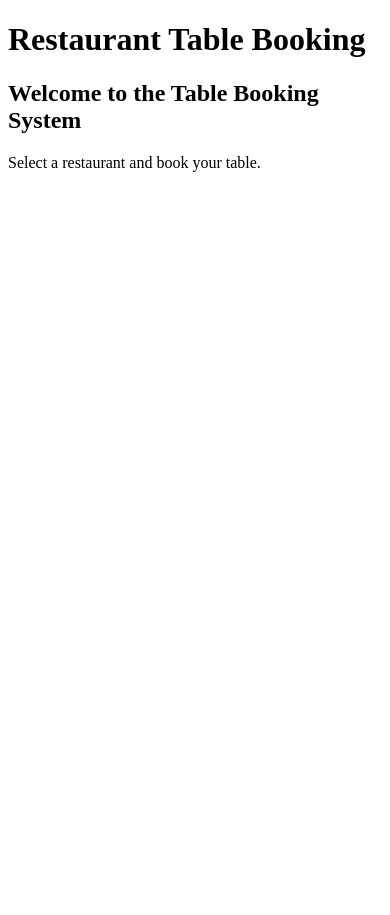
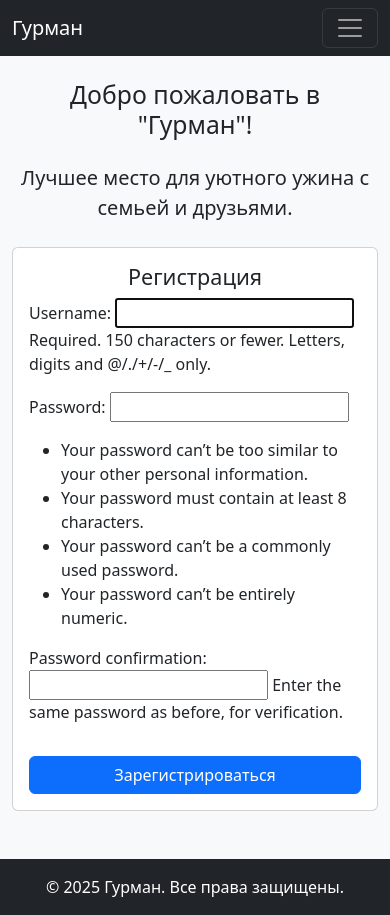
Before and after one commit to userbaievv/project, a Django app: page / in a window 390 px wide. Before the commit the page ends 172 px from the top, so only its background shows below. Run offline with Django 4.2, Linux system fonts and the light colour scheme.

Commit message:
2nd week

```diff
--- a/booking/templates/base.html
+++ b/booking/templates/base.html
@@ -1,14 +1,47 @@
-<!doctype html>
+<!DOCTYPE html>
+ {% load static %}
 <html lang="ru">
 <head>
     <meta charset="UTF-8">
-    <meta name="viewport"
-          content="width=device-width, user-scalable=no, initial-scale=1.0, maximum-scale=1.0, minimum-scale=1.0">
-    <meta http-equiv="X-UA-Compatible" content="ie=edge">
-    <title>Booking System</title>
+    <meta name="viewport" content="width=device-width, initial-scale=1">
+    <title>{% block title %}Ресторан{% endblock %}</title>
+
+    <!-- Bootstrap CSS -->
+    <link href="https://cdn.jsdelivr.net/npm/bootstrap@5.3.0/dist/css/bootstrap.min.css" rel="stylesheet">
+
+    <link rel="stylesheet" href="{% static 'css/style.css' %}">
 </head>
-<body>
-    <h1>Restaurant Table Booking</h1>
+<body class="bg-light">
+
+<nav class="navbar navbar-expand-lg navbar-dark bg-dark">
+    <div class="container">
+        <a class="navbar-brand" href="{% url 'home' %}">Гурман</a>
+        <button class="navbar-toggler" type="button" data-bs-toggle="collapse" data-bs-target="#navbarNav">
+            <span class="navbar-toggler-icon"></span>
+        </button>
+        <div class="collapse navbar-collapse" id="navbarNav">
+            <ul class="navbar-nav ms-auto">
+                <li class="nav-item"><a class="nav-link" href="{% url 'home' %}">Главная</a></li>
+                {% if user.is_authenticated %}
+                <li class="nav-item"><a class="nav-link" href="{% url 'booking' %}">Бронирование</a></li>
+                <li class="nav-item"><a class="nav-link" href="{% url 'logout' %}">Выход</a></li>
+                {% else %}
+                <li class="nav-item"><a class="nav-link" href="{% url 'login' %}">Вход</a></li>
+                {% endif %}
+            </ul>
+        </div>
+    </div>
+</nav>
+
+<div class="container mt-4">
     {% block content %}{% endblock %}
+</div>
+
+<footer class="bg-dark text-white text-center py-3 mt-5">
+    &copy; 2025 Гурман. Все права защищены.
+</footer>
+
+<!-- Bootstrap JS -->
+<script src="https://cdn.jsdelivr.net/npm/bootstrap@5.3.0/dist/js/bootstrap.bundle.min.js"></script>
 </body>
 </html>
--- a/booking/templates/home.html
+++ b/booking/templates/home.html
@@ -1,6 +1,27 @@
 {% extends 'base.html' %}
 
+{% block title %}Главная{% endblock %}
+
 {% block content %}
-<h2>Welcome to the Table Booking System</h2>
-<p>Select a restaurant and book your table.</p>
+<div class="text-center">
+    <h2 class="mb-4">Добро пожаловать в "Гурман"!</h2>
+    <p class="lead">Лучшее место для уютного ужина с семьей и друзьями.</p>
+</div>
+
+{% if not user.is_authenticated %}
+<div class="card mx-auto mt-4" style="max-width: 400px;">
+    <div class="card-body">
+        <h4 class="card-title text-center">Регистрация</h4>
+        <form method="post" action="{% url 'register' %}">
+            {% csrf_token %}
+            {{ form.as_p }}
+            <button type="submit" class="btn btn-primary w-100 mt-3">Зарегистрироваться</button>
+        </form>
+    </div>
+</div>
+{% else %}
+<div class="alert alert-success text-center mt-4">
+    Вы уже зарегистрированы! Перейдите в <a href="{% url 'booking' %}" class="alert-link">бронирование</a>.
+</div>
+{% endif %}
 {% endblock %}
--- /dev/null
+++ b/booking/templates/register.html
@@ -0,0 +1,6 @@
+{% extends 'base.html' %}
+
+{% block content %}
+<h2>Registration Successful!</h2>
+<p>You have been registered. Welcome, {{ user.username }}!</p>
+{% endblock %}
--- a/booking/urls.py
+++ b/booking/urls.py
@@ -1,6 +1,13 @@
+from django.contrib import admin
 from django.urls import path
 from . import views
 
 urlpatterns = [
+    path('admin/', admin.site.urls),
     path('', views.home, name='home'),
+    path('booking/', views.booking, name='booking'),
+    path('book/<int:table_id>/', views.book_table, name='book_table'),
+    path('register/', views.register, name='register'),
+    path('login/', views.login_view, name='login'),
+    path('logout/', views.logout_view, name='logout'),
 ]
--- a/booking/views.py
+++ b/booking/views.py
@@ -1,4 +1,50 @@
-from django.shortcuts import render
+
+from django.shortcuts import render, redirect
+from django.contrib.auth import login, logout, authenticate
+from django.contrib.auth.forms import UserCreationForm, AuthenticationForm
+from .models import Table
 
 def home(request):
-    return render(request, 'home.html')
+    form = UserCreationForm()
+    if request.method == "POST":
+        form = UserCreationForm(request.POST)
+        if form.is_valid():
+            user = form.save()
+            login(request, user)
+            return redirect('booking')
+    return render(request, 'home.html', {'form': form})
+
+def booking(request):
+    tables = Table.objects.all()
+    return render(request, 'booking.html', {'tables': tables})
+
+def book_table(request, table_id):
+    table = Table.objects.get(id=table_id)
+    if not table.is_booked:
+        table.is_booked = True
+        table.save()
+    return redirect('booking')
+
+def login_view(request):
+    form = AuthenticationForm()
+    if request.method == "POST":
+        form = AuthenticationForm(data=request.POST)
+        if form.is_valid():
+            user = form.get_user()
+            login(request, user)
+            return redirect('booking')
+    return render(request, 'login.html', {'form': form})
+
+def logout_view(request):
+    logout(request)
+    return redirect('home')
+
+def register(request):
+    form = UserCreationForm()
+    if request.method == "POST":
+        form = UserCreationForm(request.POST)
+        if form.is_valid():
+            user = form.save()
+            login(request, user)
+            return redirect('booking')
+    return render(request, 'register.html', {'form': form})
```
Also changed, not shown: booking/templates/booking.html (added, +27 -0 lines), booking_system/settings.py (+13 -13 lines), booking/forms.py (added), booking/migrations/0001_initial.py, db.sqlite3.
